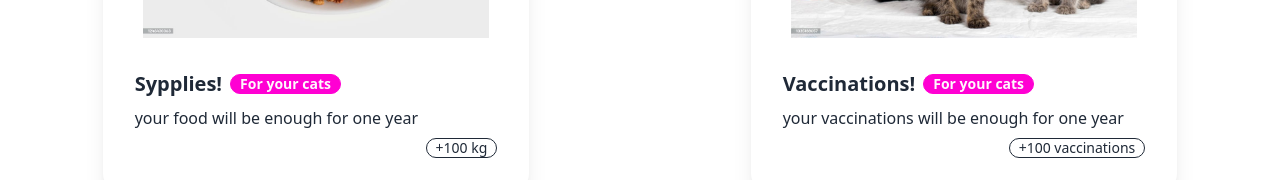
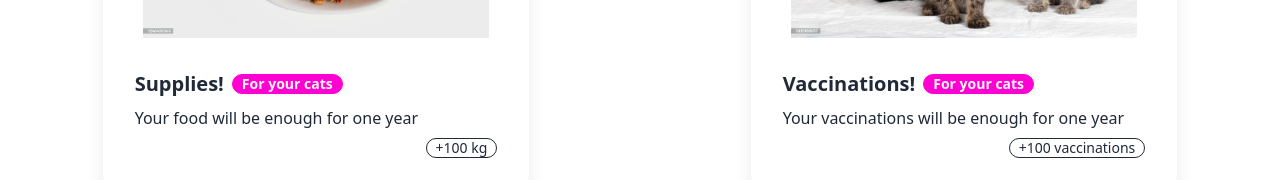
Before and after one commit to 5aledar/Cattery-saas, a React (Vite) app in the folder frontend/: page /ResourceCalculator in a window 1280 px wide. Shown: the part 313-493 px from the top of the page. Built offline with nearby package versions, Linux system fonts and the light colour scheme; the HTML template or start-up script is replaced by a standard one.

Commit message:
-al ashaws

```diff
--- a/frontend/src/componants/Sypplies.jsx
+++ b/frontend/src/componants/Sypplies.jsx
@@ -1,25 +1,30 @@
 import React from "react";
+import { motion } from "framer-motion";
 import Food2 from '../assets/food2.jpg';
+
 export const Sypplies = () => {
   return (
-      <div className="card bg-base-100 w-1/3  h-full shadow-xl">
+    <motion.div
+      className="card bg-base-100 w-1/3 h-full shadow-xl"
+      initial={{ opacity: 0, scale: 0.8 }}
+      animate={{ opacity: 1, scale: 1 }}
+      transition={{ duration: 0.5 }}
+      whileHover={{ scale: 1.05 }}
+    >
       <figure className="px-10 pt-10">
-          <img
-            src={Food2}
-            alt="Food"
-          />
+        <img src={Food2} alt="Food" />
       </figure>
-        <div className="card-body ">
+      <div className="card-body">
         <h2 className="card-title">
-            Sypplies!
+          Supplies!
           <div className="badge badge-secondary">For your cats</div>
         </h2>
-          <p>your food will be enough for one year</p>
+        <p>Your food will be enough for one year</p>
         <div className="card-actions justify-end">
           <div className="badge badge-outline">+100 kg</div>
           {/* <div className="badge badge-outline">+100 vaccinations</div> */}
         </div>
       </div>
-      </div>
+    </motion.div>
   );
 };
--- a/frontend/src/componants/Vaccinations.jsx
+++ b/frontend/src/componants/Vaccinations.jsx
@@ -1,25 +1,30 @@
-import React from 'react'
-import vaccinations from '../assets/vaccinations.jpg'
+import React from 'react';
+import { motion } from 'framer-motion';
+import vaccinations from '../assets/vaccinations.jpg';
+
 export const Vaccinations = () => {
   return (
-    <div className="card bg-base-100 w-1/3  h-full shadow-xl">
+    <motion.div
+      className="card bg-base-100 w-1/3 h-full shadow-xl"
+      initial={{ opacity: 0, scale: 0.8 }}
+      animate={{ opacity: 1, scale: 1 }}
+      transition={{ duration: 0.5 }}
+      whileHover={{ scale: 1.05 }}
+      whileTap={{ scale: 0.95 }}
+    >
       <figure className="px-10 pt-10">
-      <img
-        src={vaccinations}
-        alt="Food"
-      />
+        <img src={vaccinations} alt="Vaccinations" />
       </figure>
-    <div className="card-body ">
+      <div className="card-body">
         <h2 className="card-title">
           Vaccinations!
           <div className="badge badge-secondary">For your cats</div>
         </h2>
-      <p>your vaccinations will be enough for one year</p>
+        <p>Your vaccinations will be enough for one year</p>
         <div className="card-actions justify-end">
-        {/* <div className="badge badge-outline">+100 kg</div> */}
           <div className="badge badge-outline">+100 vaccinations</div>
         </div>
       </div>
-  </div>
-  )
-}
+    </motion.div>
+  );
+};
```
Lines whose indentation alone changed are shown as unchanged.
